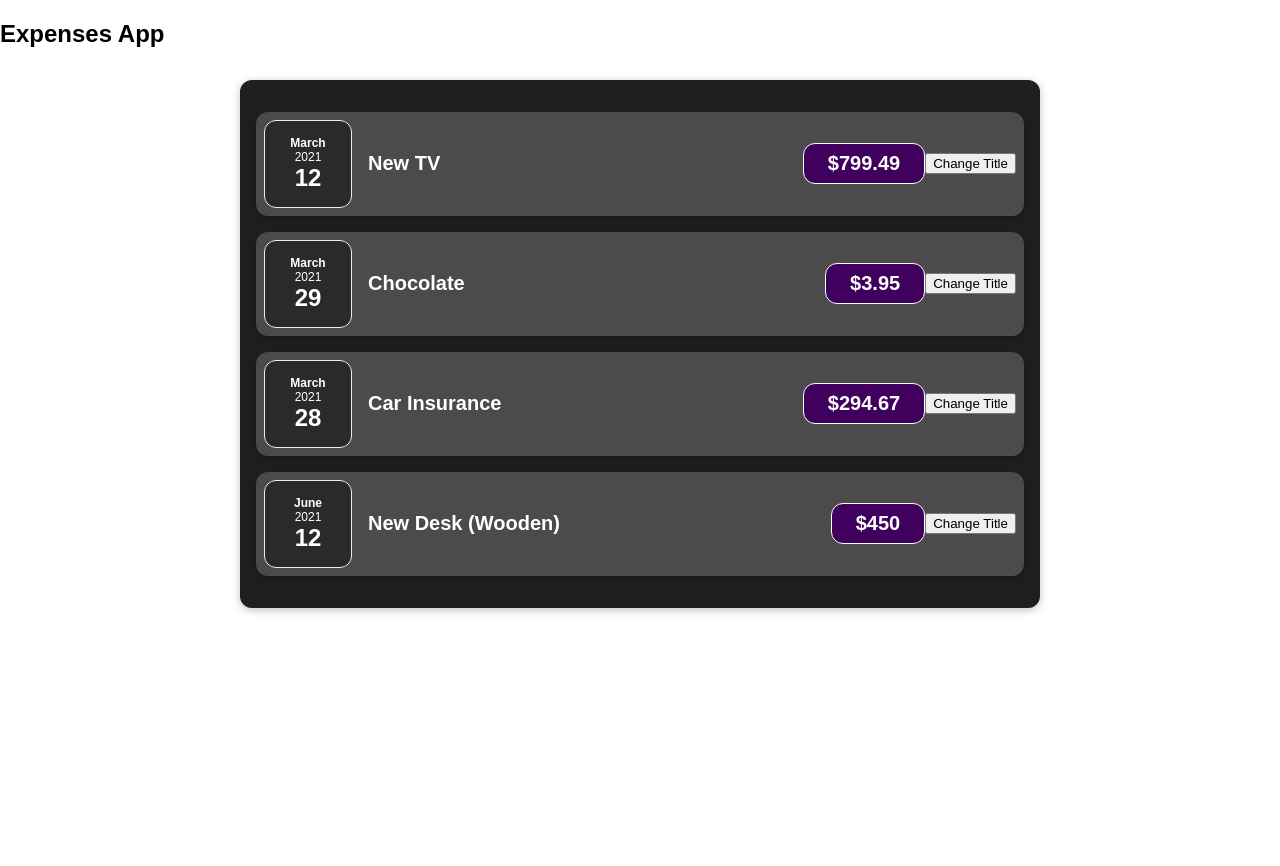
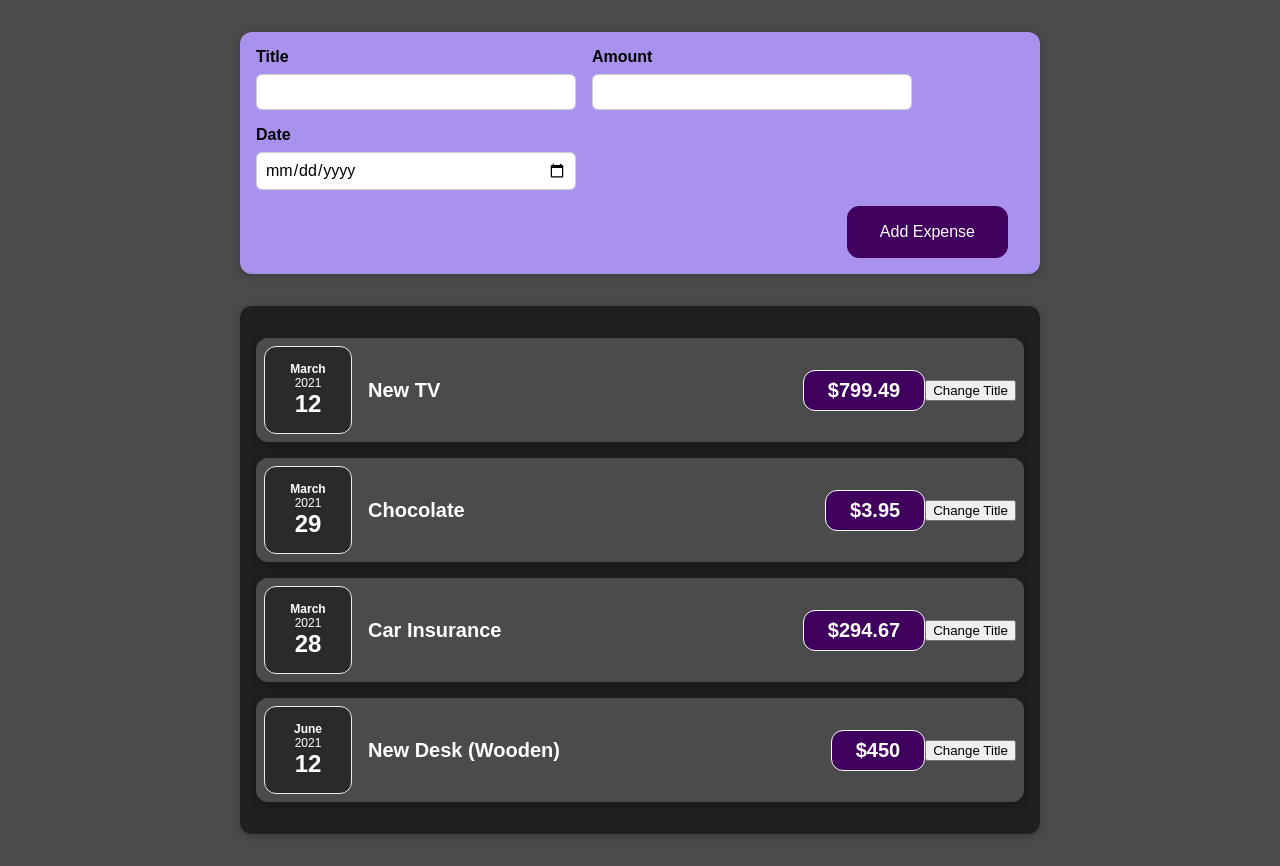
Before and after one commit to t-kowalewski/react-tut-app, a React (Create React App) app: page / in a window 1280 px wide. Before the commit the page ends 800 px from the top, so only its background shows below. Built offline with nearby package versions, Linux system fonts and the light colour scheme.

Commit message:
add NewExpense and Form components

```diff
--- a/src/App.js
+++ b/src/App.js
@@ -1,3 +1,4 @@
+import NewExpense from './components/NewExpense/NewExpense';
 import Expenses from './components/Expenses/Expenses';
 
 const App = () => {
@@ -30,7 +31,7 @@
 
   return (
     <div>
-      <h2>Expenses App</h2>
+      <NewExpense />
       <Expenses expenses={expenses} />
     </div>
   );
--- /dev/null
+++ b/src/components/NewExpense/ExpenseForm.css
@@ -0,0 +1,26 @@
+.new-expense__controls {
+  display: flex;
+  flex-wrap: wrap;
+  gap: 1rem;
+  margin-bottom: 1rem;
+  text-align: left;
+}
+
+.new-expense__control label {
+  font-weight: bold;
+  margin-bottom: 0.5rem;
+  display: block;
+}
+
+.new-expense__control input {
+  font: inherit;
+  padding: 0.5rem;
+  border-radius: 6px;
+  border: 1px solid #ccc;
+  width: 20rem;
+  max-width: 100%;
+}
+
+.new-expense__actions {
+  text-align: right;
+}
--- /dev/null
+++ b/src/components/NewExpense/ExpenseForm.js
@@ -0,0 +1,30 @@
+import './ExpenseForm.css';
+
+const ExpenseForm = () => {
+  return (
+    <form>
+      <div className='new-expense__controls'>
+        <div className='new-expense__control'>
+          <label>Title</label>
+          <input type='text' />
+        </div>
+
+        <div className='new-expense__control'>
+          <label>Amount</label>
+          <input type='number' min='0.01' step='0.01' />
+        </div>
+
+        <div className='new-expense__control'>
+          <label>Date</label>
+          <input type='date' min='2019-01-01' max='2022-12-31' />
+        </div>
+      </div>
+
+      <div className='new-expense__actions'>
+        <button type='submit'>Add Expense</button>
+      </div>
+    </form>
+  );
+};
+
+export default ExpenseForm;
--- /dev/null
+++ b/src/components/NewExpense/NewExpense.css
@@ -0,0 +1,38 @@
+.new-expense {
+  background-color: #a892ee;
+  padding: 1rem;
+  margin: 2rem auto;
+  width: 50rem;
+  max-width: 95%;
+  border-radius: 12px;
+  text-align: center;
+  box-shadow: 0 1px 8px rgba(0, 0, 0, 0.25);
+}
+
+.new-expense button {
+  font: inherit;
+  cursor: pointer;
+  padding: 1rem 2rem;
+  border: 1px solid #40005d;
+  background-color: #40005d;
+  color: white;
+  border-radius: 12px;
+  margin-right: 1rem;
+}
+
+.new-expense button:hover,
+.new-expense button:active {
+  background-color: #510674;
+  border-color: #510674;
+}
+
+.new-expense button.alternative {
+  color: #220131;
+  border-color: transparent;
+  background-color: transparent;
+}
+
+.new-expense button.alternative:hover,
+.new-expense button.alternative:active {
+  background-color: #ddb3f8;
+}
--- a/src/components/NewExpense/NewExpense.js
+++ b/src/components/NewExpense/NewExpense.js
@@ -0,0 +1,12 @@
+import './NewExpense.css';
+import ExpenseForm from './ExpenseForm';
+
+const NewExpense = () => {
+  return (
+    <div className='new-expense'>
+      <ExpenseForm />
+    </div>
+  );
+};
+
+export default NewExpense;
--- a/src/index.css
+++ b/src/index.css
@@ -8,4 +8,5 @@
 
 body {
   margin: 0;
+  background-color: #4b4b4b;
 }
```
